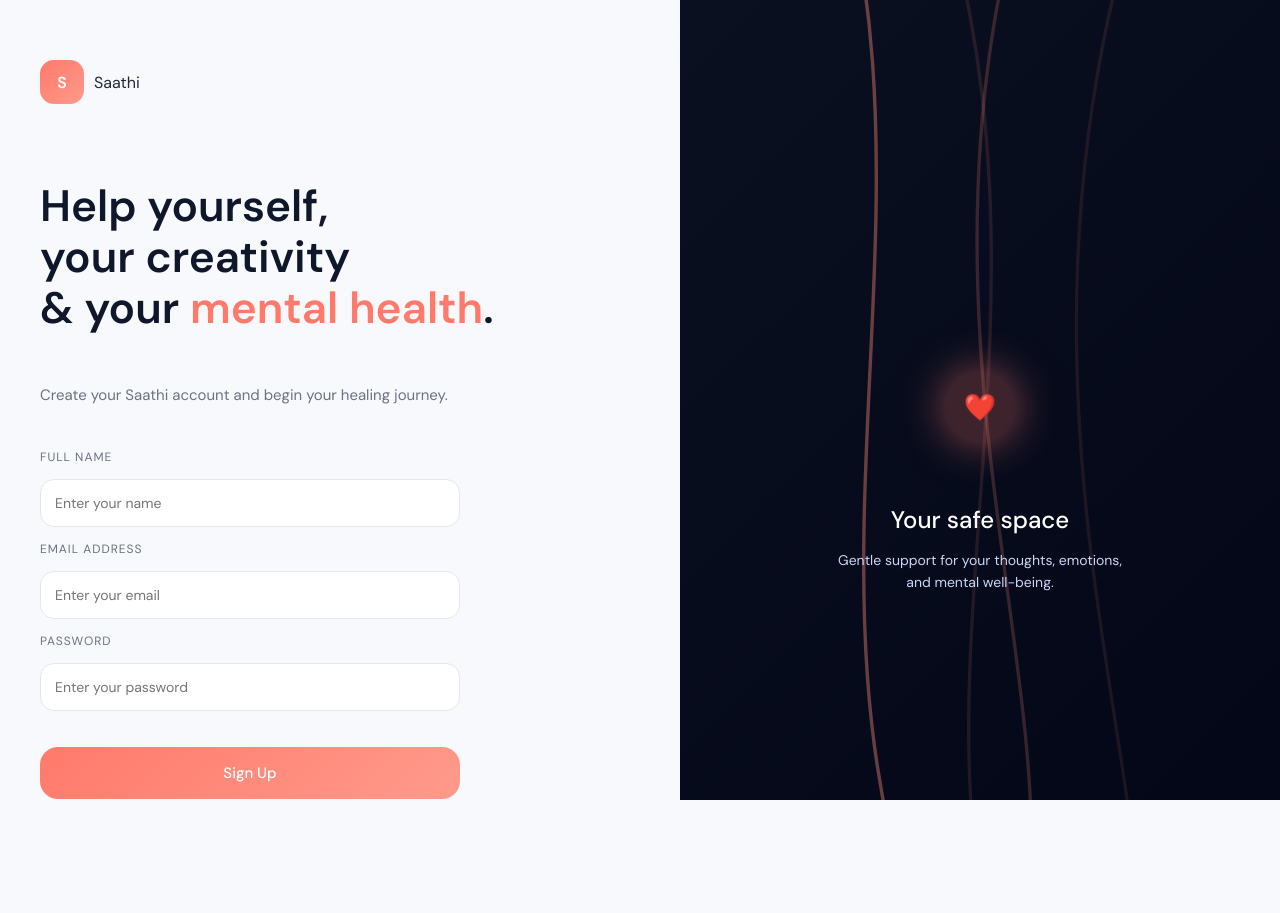
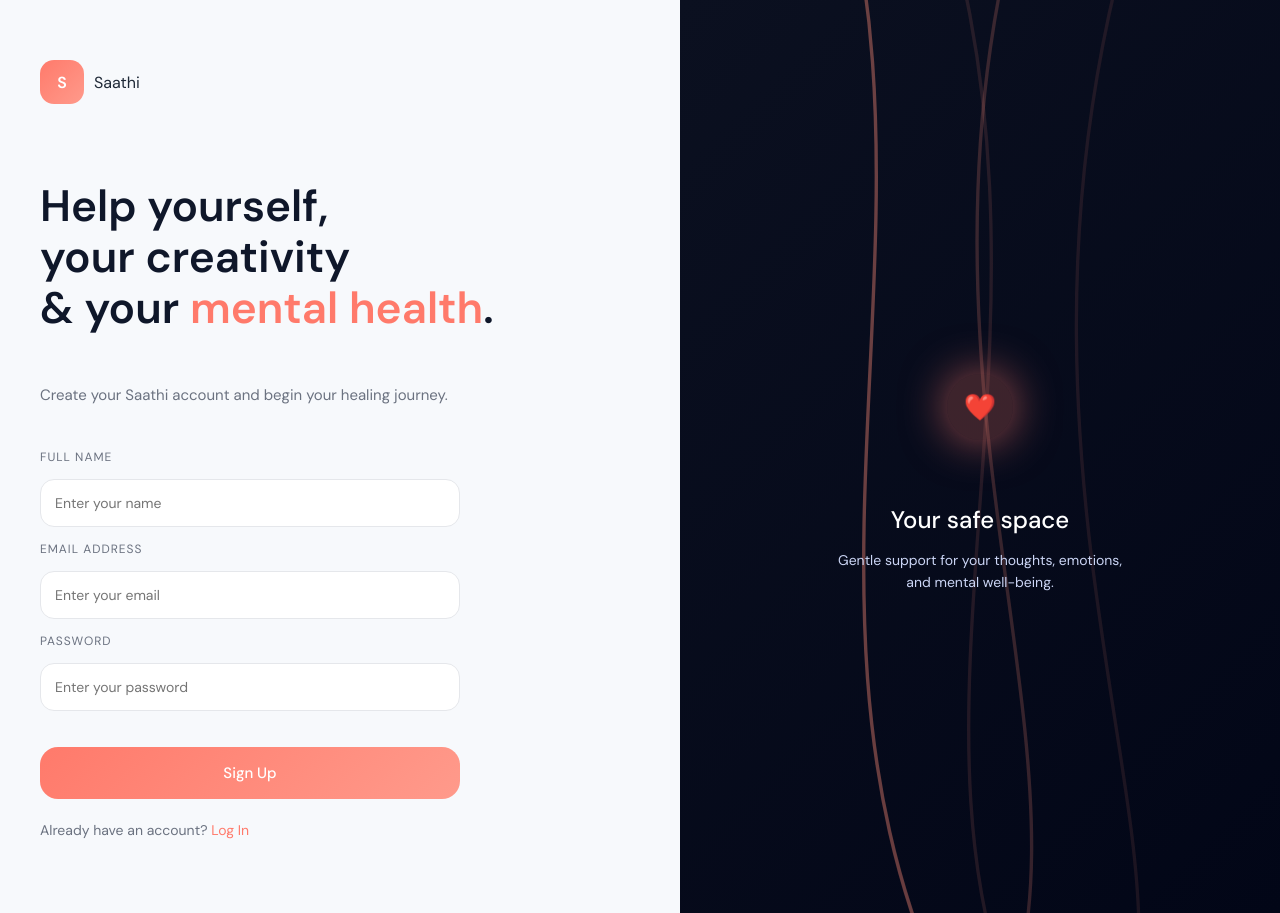
Before and after one commit to adityabobade15/saathi-ai, a React (Vite) app in the folder frontend/: page / in a window 1280 px wide. Before the commit the page ends 800 px from the top, so only its background shows below. Built offline with nearby package versions, Linux system fonts and the light colour scheme.

Commit message:
Fix login scroll issue

```diff
--- a/frontend/src/styles/Chat.css
+++ b/frontend/src/styles/Chat.css
@@ -4,9 +4,7 @@
 }
 
 html, body {
-  height: 100%;
   margin: 0;
-  overflow: hidden;
 }
 
 body {
```
